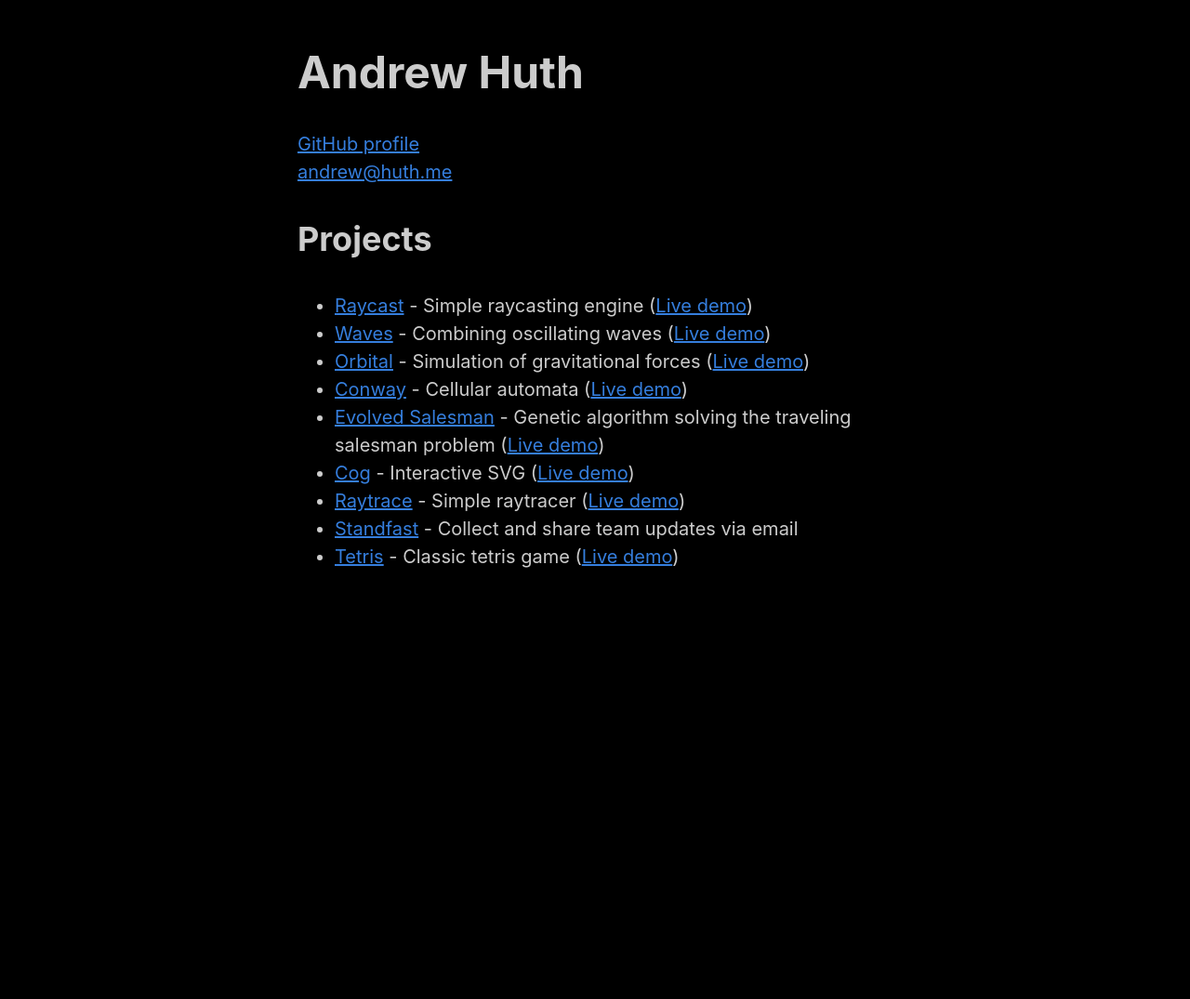
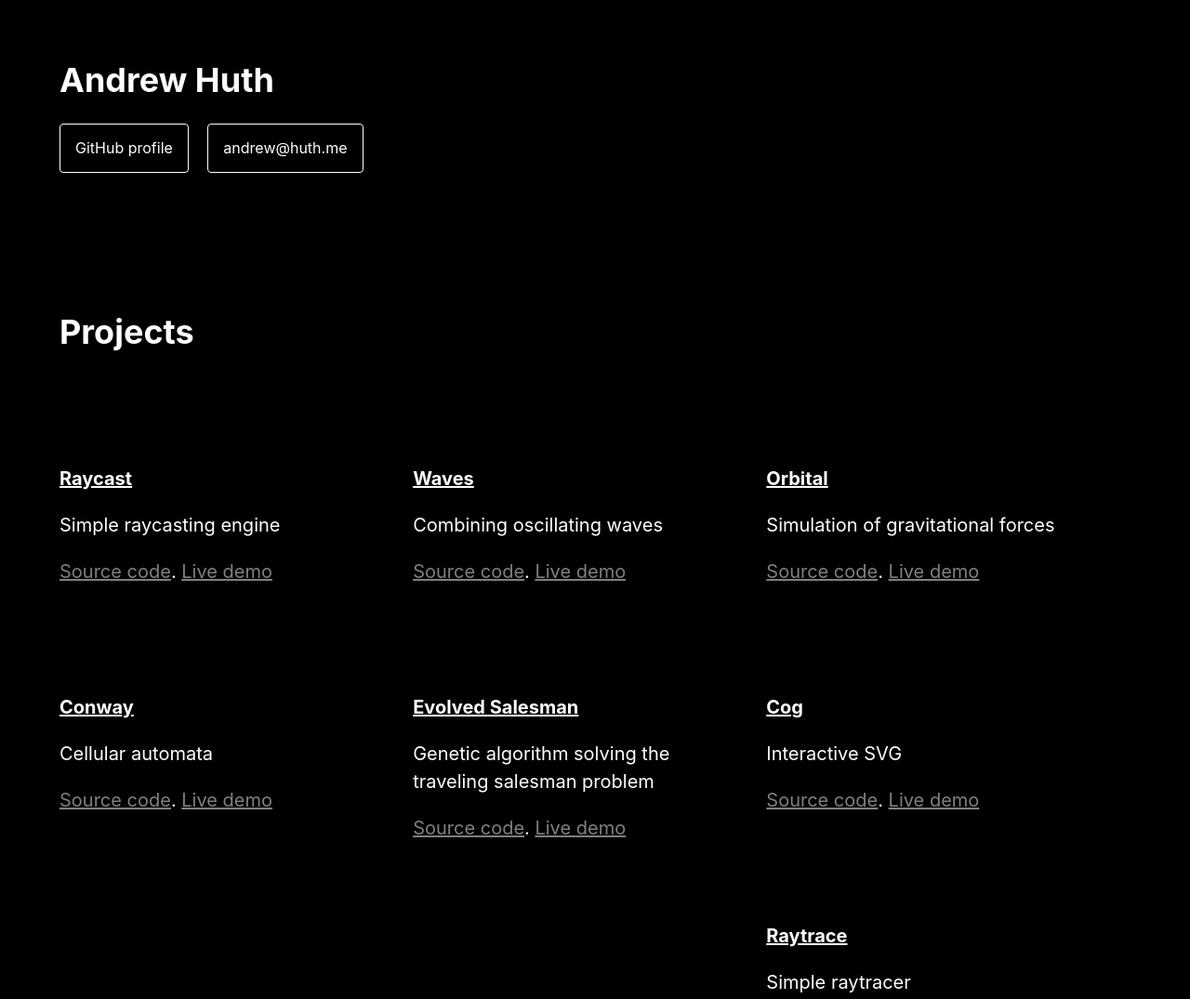
Before and after one commit to ahuth/ahuth.github.io, an Eleventy site: page src/index.html in a window 1280 px wide. Shown: the top 1075 px of the page at 93% size. Before the commit the page ends 800 px from the top, so only its background shows below. Built offline with nearby package versions, Linux system fonts and the light colour scheme; Eleventy itself is replaced by a stand-in of ours; files that its build step writes are made by us from their sources.

Commit message:
Completely re-design the damn thing

```diff
--- a/src/_includes/layout.html
+++ b/src/_includes/layout.html
@@ -8,7 +8,7 @@
     <link rel="icon" href="assets/favicon.ico">
     <link rel="stylesheet" href="assets/tachyons.min.css">
   </head>
-  <body class="bg-black moon-gray sans-serif">
+  <body class="bg-black white sans-serif">
     {{ content | safe }}
   </body>
 </html>
--- a/src/_includes/project.html
+++ /dev/null
@@ -1,4 +0,0 @@
-<a href="{{ project.repo }}" class="link underline blue">{{ project.name }}</a> - {{ project.description }}
-{% if project.demo %}
-(<a href="{{ project.demo }}" class="link underline blue">Live demo</a>)
-{% endif %}
--- a/src/_includes/projects.html
+++ /dev/null
@@ -1,10 +0,0 @@
-<section>
-  <h2 class="f2 lh-copy">Projects</h2>
-  <ul class="f4 lh-copy">
-    {% for project in projects %}
-      <li>
-        {% include project.html with project %}
-      </li>
-    {% endfor %}
-  </ul>
-</section>
--- a/src/index.html
+++ b/src/index.html
@@ -3,12 +3,25 @@ layout: layout.html
 title: Andrew Huth
 description: Andrew Huth's homepage
 ---
-<main class="mw5 mw7-ns center pa3 ph5-ns">
-  <h1 class="f1 lh-title">Andrew Huth</h1>
-  <div class="f4 lh-copy">
-    <a href="https://github.com/ahuth" class="link underline blue">GitHub profile</a>
-    <br />
-    <a href="mailto:andrew@huth.me" class="link underline blue">andrew@huth.me</a>
+<header class="ma4 ma5-ns">
+  <h1 class="f2 lh-title">Andrew Huth</h1>
+  <div class="mb6 db">
+    <a class="link ba mr3 br2 pa3 f5 mb3 dib white dim" href="https://github.com/ahuth">GitHub profile</a>
+    <a class="link ba mr3 br2 pa3 f5 mb3 dib white dim" href="mailto:andrew@huth.me">andrew@huth.me</a>
   </div>
-  {% include projects.html %}
+</header>
+<main>
+  <h2 class="f2 lh-copy ml4 ml5-ns">Projects</h2>
+  <ul class="f4 lh-copy list ma4 ma5-ns pa0">
+    {% for project in projects %}
+      <li class="w-33-l pr4 mb5 fl-l mt4 cf-4th">
+        <h3 class="f4"><a class="white lh-copy" href="{{ project.repo }}">{{ project.name }}</a></h3>
+        <p class="lh-copy">{{ project.description }}</p>
+        <a class="white o-50" href="{{ project.repo }}">Source code</a>.
+        {% if project.demo %}
+          <a class="white o-50" href="{{ project.demo }}">Live demo</a>
+        {% endif %}
+      </li>
+    {% endfor %}
+  </ul>
 </main>
```
Also changed, not shown: README.md.
